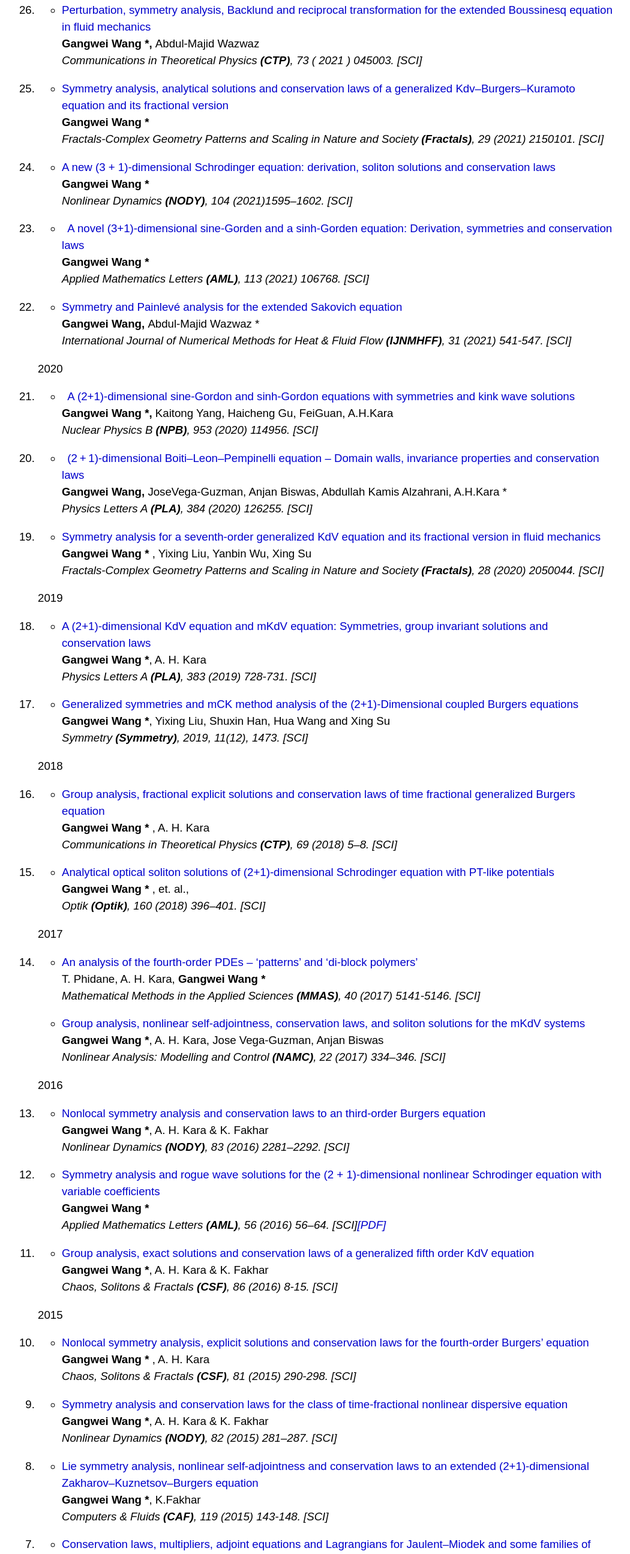
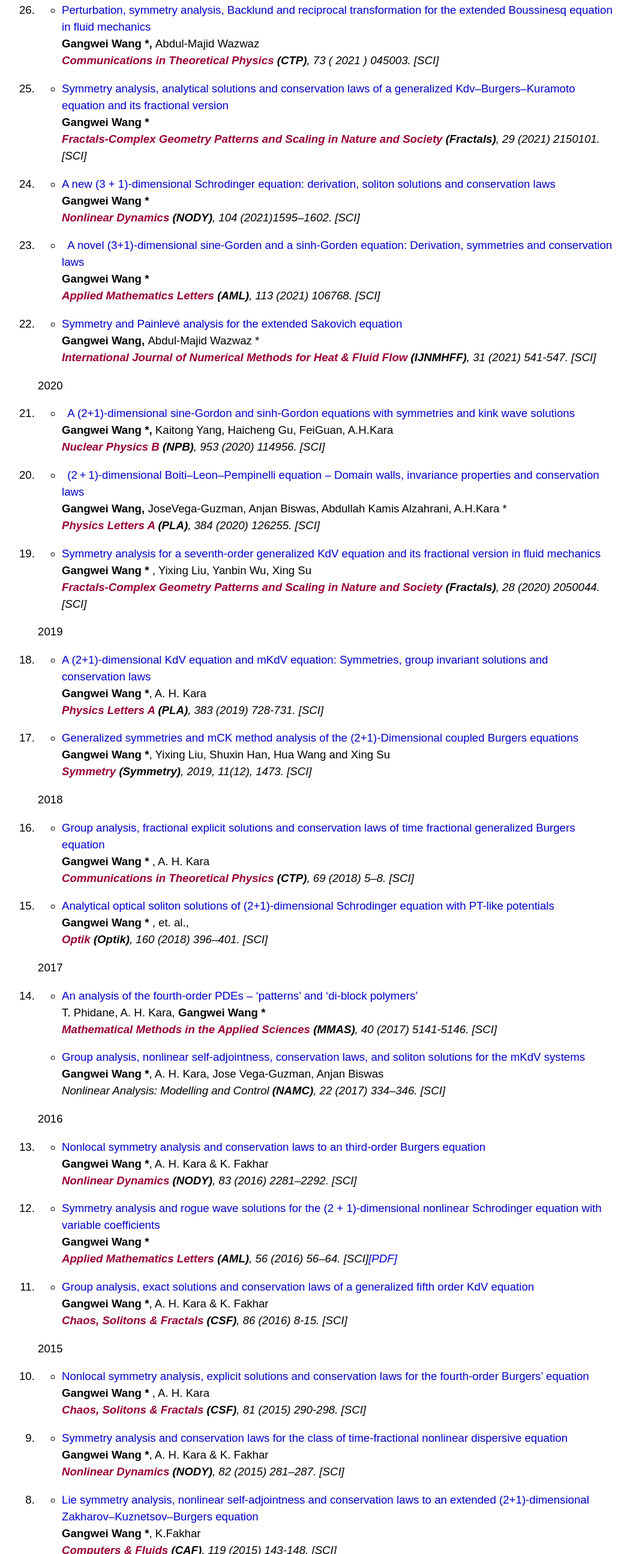
Before and after one commit to wanggangwei66/gangwei66.github.io, a plain HTML site: page research.html in a window 1280 px wide. Shown: the part 1258-3848 px from the top of the page at 60% size, without its empty margins (117-1167 px from the left). Drawn offline with nearby package versions, Linux system fonts and the light colour scheme; some packages are replaced by stand-ins of ours.

Commit message:
Update research.html

```diff
--- a/research.html
+++ b/research.html
@@ -216,7 +216,7 @@ Fifth-Order Korteweg–de Vries-Like Equation
   </a> <br />
 <b>Gangwei Wang *, </b> Abdul-Majid Wazwaz <br />
 <i>
-Communications in Theoretical Physics
+<span class="journalname"> Communications in Theoretical Physics </span>
 <b>(CTP)</b>,  73 ( 2021 ) 045003.  [SCI]</a></i></p>
 </li>
 </ul>
@@ -230,7 +230,7 @@ Communications in Theoretical Physics
   </a> <br />
 <b>Gangwei Wang * </b> <br />
 <i>
-Fractals-Complex Geometry Patterns and Scaling in Nature and Society
+<span class="journalname"> Fractals-Complex Geometry Patterns and Scaling in Nature and Society </span>
 <b>(Fractals)</b>,   29  (2021) 2150101.  [SCI]</a></i></p>
 </li>
 </ul>
@@ -244,7 +244,7 @@ Fractals-Complex Geometry Patterns and Scaling in Nature and Society
   </a> <br />
 <b>Gangwei Wang *</b> <br />
 <i>
-Nonlinear Dynamics
+<span class="journalname"> Nonlinear Dynamics </span>
 <b>(NODY)</b>,  104 (2021)1595–1602.  [SCI]</a></i></p>
 </li>
 </ul>
@@ -258,7 +258,7 @@ Nonlinear Dynamics
   </a> <br />
 <b>Gangwei Wang * </b> <br />
 <i>
-Applied Mathematics Letters
+<span class="journalname"> Applied Mathematics Letters </span>
 <b>(AML)</b>,  113 (2021) 106768.  [SCI]</a></i></p>
 </li>
 </ul>
@@ -272,7 +272,7 @@ Applied Mathematics Letters
   </a> <br />
 <b>Gangwei Wang, </b> Abdul-Majid Wazwaz * <br />
 <i>
-International Journal of Numerical Methods for Heat & Fluid Flow
+<span class="journalname"> International Journal of Numerical Methods for Heat & Fluid Flow </span>
 <b>(IJNMHFF)</b>,  31 (2021) 541-547.  [SCI]</a></i></p>
 </li>
 </ul>
@@ -287,7 +287,7 @@ International Journal of Numerical Methods for Heat & Fluid Flow
   </a> <br />
 <b>Gangwei Wang *, </b> Kaitong Yang, Haicheng Gu, FeiGuan, A.H.Kara<br />
 <i>
-Nuclear Physics B
+<span class="journalname"> Nuclear Physics B </span>
 <b>(NPB)</b>,  953 (2020) 114956.  [SCI]</a></i></p>
 </li>
 </ul>
@@ -301,7 +301,7 @@ Nuclear Physics B
   </a> <br />
 <b>Gangwei Wang, </b> JoseVega-Guzman, Anjan Biswas, Abdullah Kamis Alzahrani, A.H.Kara *<br />
 <i>
-Physics Letters A
+<span class="journalname"> Physics Letters A </span>
 <b>(PLA)</b>,  384 (2020) 126255.  [SCI]</a></i></p>
 </li>
 </ul>
@@ -315,7 +315,7 @@ Physics Letters A
   </a> <br />
 <b>Gangwei Wang * </b>, Yixing Liu, Yanbin Wu, Xing Su <br />
 <i>
-Fractals-Complex Geometry Patterns and Scaling in Nature and Society
+<span class="journalname"> Fractals-Complex Geometry Patterns and Scaling in Nature and Society </span>
 <b>(Fractals)</b>,   28  (2020) 2050044.  [SCI]</a></i></p>
 </li>
 </ul>
@@ -331,7 +331,7 @@ Fractals-Complex Geometry Patterns and Scaling in Nature and Society
   </a> <br />
 <b>Gangwei Wang  *</b>, A. H. Kara<br />
 <i>
-Physics Letters A
+<span class="journalname"> Physics Letters A </span>
 <b>(PLA)</b>,  383 (2019) 728-731.  [SCI]</a></i></p>
 </li>
 </ul>
@@ -345,7 +345,7 @@ Physics Letters A
   </a> <br />
 <b>Gangwei Wang  *</b>, Yixing Liu, Shuxin Han, Hua Wang and Xing Su<br />
 <i>
-Symmetry
+<span class="journalname"> Symmetry </span>
 <b>(Symmetry)</b>,   2019, 11(12), 1473.  [SCI]</a></i></p>
 </li>
 </ul>
@@ -360,7 +360,7 @@ Symmetry
   </a> <br />
 <b>Gangwei Wang  * </b>,  A. H. Kara <br />
 <i>
-Communications in Theoretical Physics
+<span class="journalname"> Communications in Theoretical Physics </span>
 <b>(CTP)</b>,  69 (2018) 5–8.  [SCI]</a></i></p>
 </li>
 </ul>
@@ -374,7 +374,7 @@ Communications in Theoretical Physics
   </a> <br />
 <b>Gangwei Wang  * </b>,  et. al., <br />
 <i>
-Optik
+<span class="journalname"> Optik </span>
 <b>(Optik)</b>, 160 (2018) 396–401.  [SCI]</a></i></p>
 </li>
 </ul>
@@ -387,7 +387,8 @@ Optik
 <li><p><a href="https://onlinelibrary.wiley.com/doi/abs/10.1002/mma.4376">An analysis of the fourth-order PDEs – ‘patterns’ and ‘di-block polymers’
   </a> <br />
 T. Phidane, A. H. Kara, <b>Gangwei Wang  *</b> <br />
-<i>Mathematical Methods in the Applied Sciences  <b>(MMAS)</b>,  40 (2017) 5141-5146. [SCI]</a></i></p>
+<i>
+  <span class="journalname">  Mathematical Methods in the Applied Sciences  </span> <b>(MMAS)</b>,  40 (2017) 5141-5146. [SCI]</a></i></p>
 </li>
 </ul>
                </p>
@@ -397,7 +398,8 @@ T. Phidane, A. H. Kara, <b>Gangwei Wang  *</b> <br />
   Group analysis, nonlinear self-adjointness, conservation laws, and soliton solutions for the mKdV systems
   </a> <br />
 <b>Gangwei Wang *</b>,  A. H. Kara, Jose Vega-Guzman, Anjan Biswas<br />
-<i>Nonlinear Analysis: Modelling and Control  <b>(NAMC)</b>,  22 (2017) 334–346. [SCI]</a></i></p>
+<i>
+  <span class="journalname">  Nonlinear Analysis: Modelling and Control </span>  <b>(NAMC)</b>,  22 (2017) 334–346. [SCI]</a></i></p>
 </li>
 </ul>
 </p>
@@ -410,7 +412,8 @@ T. Phidane, A. H. Kara, <b>Gangwei Wang  *</b> <br />
 <li><p><a href="https://link.springer.com/article/10.1007/s11071-015-2480-8">
   Nonlocal symmetry analysis and conservation laws to an third-order Burgers equation</a> <br />
 <b>Gangwei Wang  *</b>, A. H. Kara & K. Fakhar <br />
-<i>Nonlinear Dynamics <b>(NODY)</b>,     83 (2016) 2281–2292. [SCI]</i></p>
+<i>
+  <span class="journalname">  Nonlinear Dynamics </span> <b>(NODY)</b>,     83 (2016) 2281–2292. [SCI]</i></p>
 </li>
 </ul>
 </p>
@@ -422,7 +425,8 @@ T. Phidane, A. H. Kara, <b>Gangwei Wang  *</b> <br />
 (2 + 1)-dimensional nonlinear Schrodinger equation with variable
 coefficients</a> <br />
 <b>Gangwei Wang * </b> <br />
-<i>Applied Mathematics Letters <b>(AML)</b>,  56 (2016) 56–64. [SCI]<a href="pdf/AML.pdf">[PDF]</a></i></p>
+<i>
+  <span class="journalname"> Applied Mathematics Letters </span> <b>(AML)</b>,  56 (2016) 56–64. [SCI]<a href="pdf/AML.pdf">[PDF]</a></i></p>
 </li>
 </ul>
 </p>
@@ -433,7 +437,8 @@ coefficients</a> <br />
 <li><p><a href="https://www.sciencedirect.com/science/article/abs/pii/S0960077916300443">
   Group analysis, exact solutions and conservation laws of a generalized fifth order KdV equation </a> <br />
 <b>Gangwei Wang *</b>, A. H. Kara & K. Fakhar <br />
-<i>Chaos, Solitons & Fractals <b>(CSF)</b>,     86 (2016) 8-15. [SCI]</i></p>
+<i>
+  <span class="journalname"> Chaos, Solitons & Fractals </span> <b>(CSF)</b>,     86 (2016) 8-15. [SCI]</i></p>
 </li>
 </ul>
   </p>
@@ -447,7 +452,8 @@ coefficients</a> <br />
 Nonlocal symmetry analysis, explicit solutions and conservation laws for the fourth-order Burgers’ equation
   </a> <br />
 <b>Gangwei Wang * </b>, A. H. Kara <br />
-<i>Chaos, Solitons & Fractals <b>(CSF)</b>, 81 (2015)  290-298. [SCI]</i></p>
+<i>
+  <span class="journalname"> Chaos, Solitons & Fractals </span> <b>(CSF)</b>, 81 (2015)  290-298. [SCI]</i></p>
 </li>
 </ul>
 </p>
@@ -459,7 +465,8 @@ Nonlocal symmetry analysis, explicit solutions and conservation laws for the fou
   Symmetry analysis and conservation laws for the class of time-fractional nonlinear dispersive equation
   </a> <br />
 <b>Gangwei Wang *</b>, A. H. Kara & K. Fakhar <br />
-<i>Nonlinear Dynamics <b>(NODY)</b>,     82 (2015)  281–287. [SCI]</i></p>
+<i>
+  <span class="journalname"> Nonlinear Dynamics </span> <b>(NODY)</b>,     82 (2015)  281–287. [SCI]</i></p>
 </li>
 </ul>
 </p>
@@ -471,7 +478,8 @@ Nonlocal symmetry analysis, explicit solutions and conservation laws for the fou
   Lie symmetry analysis, nonlinear self-adjointness and conservation laws to an extended (2+1)-dimensional Zakharov–Kuznetsov–Burgers equation
   </a> <br />
 <b>Gangwei Wang *</b>, K.Fakhar <br />
-<i>Computers & Fluids <b>(CAF)</b>, 119 (2015) 143-148. [SCI]</i></p>
+<i>
+  <span class="journalname"> Computers & Fluids </span> <b>(CAF)</b>, 119 (2015) 143-148. [SCI]</i></p>
 </li>
 </ul>
 </p>
@@ -483,7 +491,8 @@ Nonlocal symmetry analysis, explicit solutions and conservation laws for the fou
  Conservation laws, multipliers, adjoint equations and Lagrangians for Jaulent–Miodek and some families of systems of KdV type equations
   </a> <br />
 <b>Gangwei Wang</b>, A. H. Kara * <br />
-<i>Nonlinear Dynamics<b>(NODY)</b>,  81 (2015) 753–763. [SCI]</i></p>
+<i>
+  <span class="journalname"> Nonlinear Dynamics </span><b>(NODY)</b>,  81 (2015) 753–763. [SCI]</i></p>
 </li>
 </ul>
 </p>
@@ -495,7 +504,8 @@ Nonlocal symmetry analysis, explicit solutions and conservation laws for the fou
  Optical soliton of time fractional Schrödinger equations with He's semi-inverse method
   </a> <br />
 <b>Gangwei Wang *</b>, Tianzhou Xu <br />
-<i>Laser Physics<b>(LP)</b>,  25 (2015)  055402. [SCI]</i></p>
+<i>
+  <span class="journalname"> Laser Physics  </span><b>(LP)</b>,  25 (2015)  055402. [SCI]</i></p>
 </li>
 </ul>
  </p>
@@ -508,7 +518,8 @@ Nonlocal symmetry analysis, explicit solutions and conservation laws for the fou
   Solitons and Lie group analysis to an extended quantum
 Zakharov–Kuznetsov equation</a> <br />
 <b>Gangwei Wang *</b>, Tian-Zhou Xu, Stephen Johnson, Anjan Biswas <br />
-<i>Astrophysics and Space Science <b>(ASS)</b>,  349 (2014) 317–327. [SCI]</i></p>
+<i>
+  <span class="journalname"> Astrophysics and Space Science </span> <b>(ASS)</b>,  349 (2014) 317–327. [SCI]</i></p>
 </li>
 </ul>
 </p>
@@ -519,7 +530,8 @@ Zakharov–Kuznetsov equation</a> <br />
 <li><p><a href="https://link.springer.com/article/10.1007/s11071-013-1189-9">
   Singular solitons, shock waves, and other solutions to potential KdV equation</a> <br />
 <b>Gangwei Wang</b>,  Tian-Zhou Xu, Ghodrat Ebadi, Stephen Johnson, Andre J. Strong & Anjan Biswas * <br />
-<i>Nonlinear Dynamics<b>(NODY)</b>,  349 (2014) 317–327.  [SCI]</i></p>
+<i>
+  <span class="journalname"> Nonlinear Dynamics  </span><b>(NODY)</b>,  349 (2014) 317–327.  [SCI]</i></p>
 </li>
 </ul>
 </p>
@@ -530,7 +542,8 @@ Zakharov–Kuznetsov equation</a> <br />
 <li><p><a href="http://przyrbwn.icm.edu.pl/APP/SPIS/a126-6.html">
  Shock waves and other solutions to the Benjamin-Bona-Mahoney-Burgers equation with dual power-law nonlinearity</a> <br />
 <b>Gangwei Wang</b>,  Tian-Zhou Xu, R. Abazari, Z. Jovanoski & Anjan Biswas * <br />
-<i>Acta Physica Polonica A <b>(APPA)</b>,  126 (2014)  1221–1225.   [SCI]</i></p>
+<i>
+  <span class="journalname"> Acta Physica Polonica A  </span> <b>(APPA)</b>,  126 (2014)  1221–1225.   [SCI]</i></p>
 </li>
 </ul>
   </p>
@@ -543,7 +556,8 @@ Zakharov–Kuznetsov equation</a> <br />
 <ul>
 <li><p><a href="https://www.sciencedirect.com/science/article/abs/pii/S1007570412005643">Lie symmetry analysis to the time fractional generalized fifth-order KdV equation</a> <br />
 <b>Gangwei Wang</b>, Xiqiang Liu *, Yingyuan Zhang <br />
-<i>Communications in Nonlinear Science and Numerical Simulation <b>(CNSNS)</b>,  18 (2013) 2321-2326. [SCI]</i></p>
+<i>
+  <span class="journalname"> Communications in Nonlinear Science and Numerical Simulation </span> <b>(CNSNS)</b>,  18 (2013) 2321-2326. [SCI]</i></p>
 </li>
 </ul>
 </p>
@@ -554,7 +568,8 @@ Zakharov–Kuznetsov equation</a> <br />
 <li><p><a href="https://www.sciencedirect.com/science/article/abs/pii/S1007570412005539?via%3Dihub">Symmetry reduction, exact solutions and conservation laws of a
 new fifth-order nonlinear integrable equation</a> <br />
 <b>Gangwei Wang</b>, Xiqiang Liu *, Yingyuan Zhang <br />
-<i>Communications in Nonlinear Science and Numerical Simulation <b>(CNSNS)</b>, 18 (2013) 2313-2320. [SCI]</i></p>
+<i>
+  <span class="journalname"> Communications in Nonlinear Science and Numerical Simulation </span> <b>(CNSNS)</b>, 18 (2013) 2313-2320. [SCI]</i></p>
 </li>
 </ul>
 </p>
```
